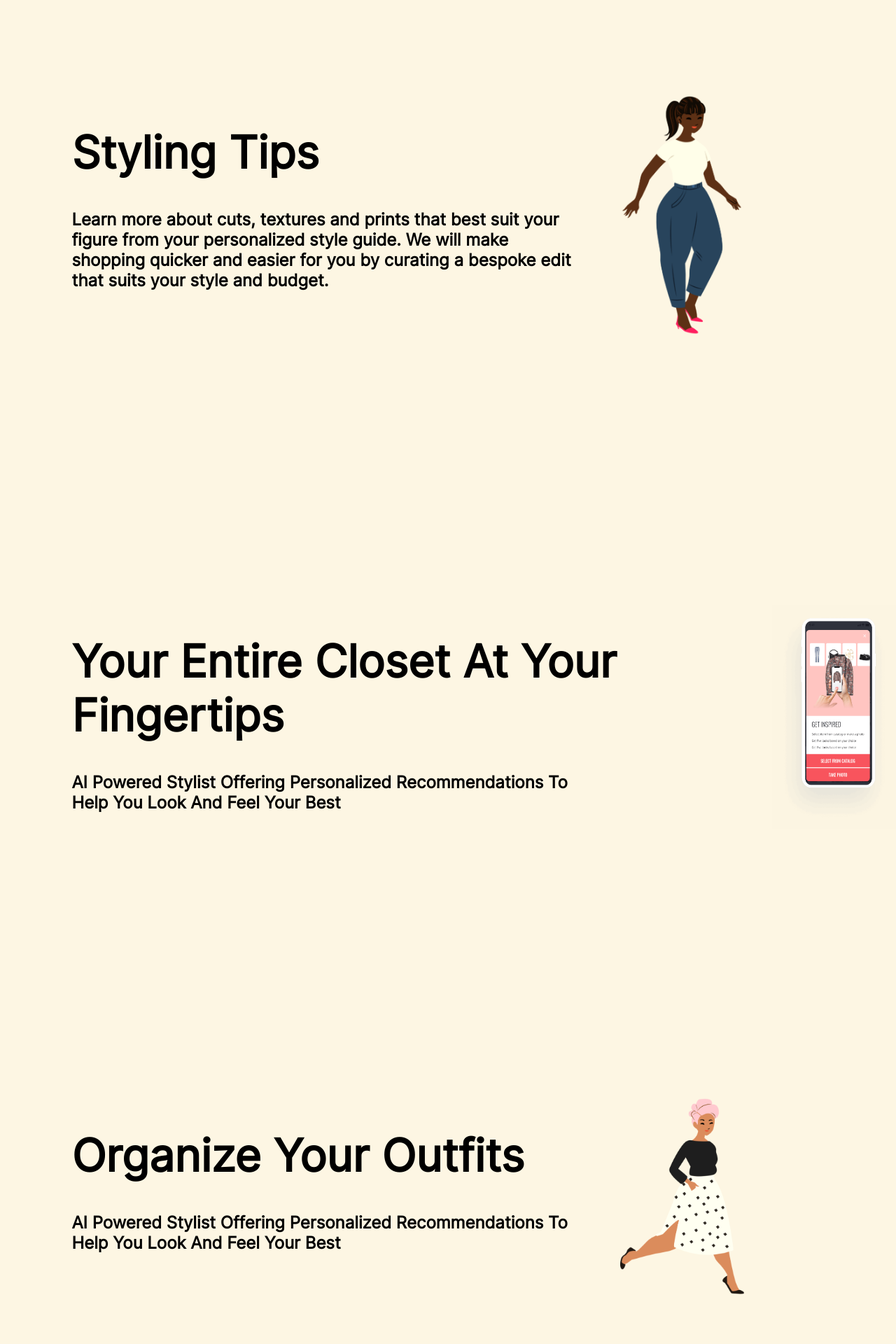
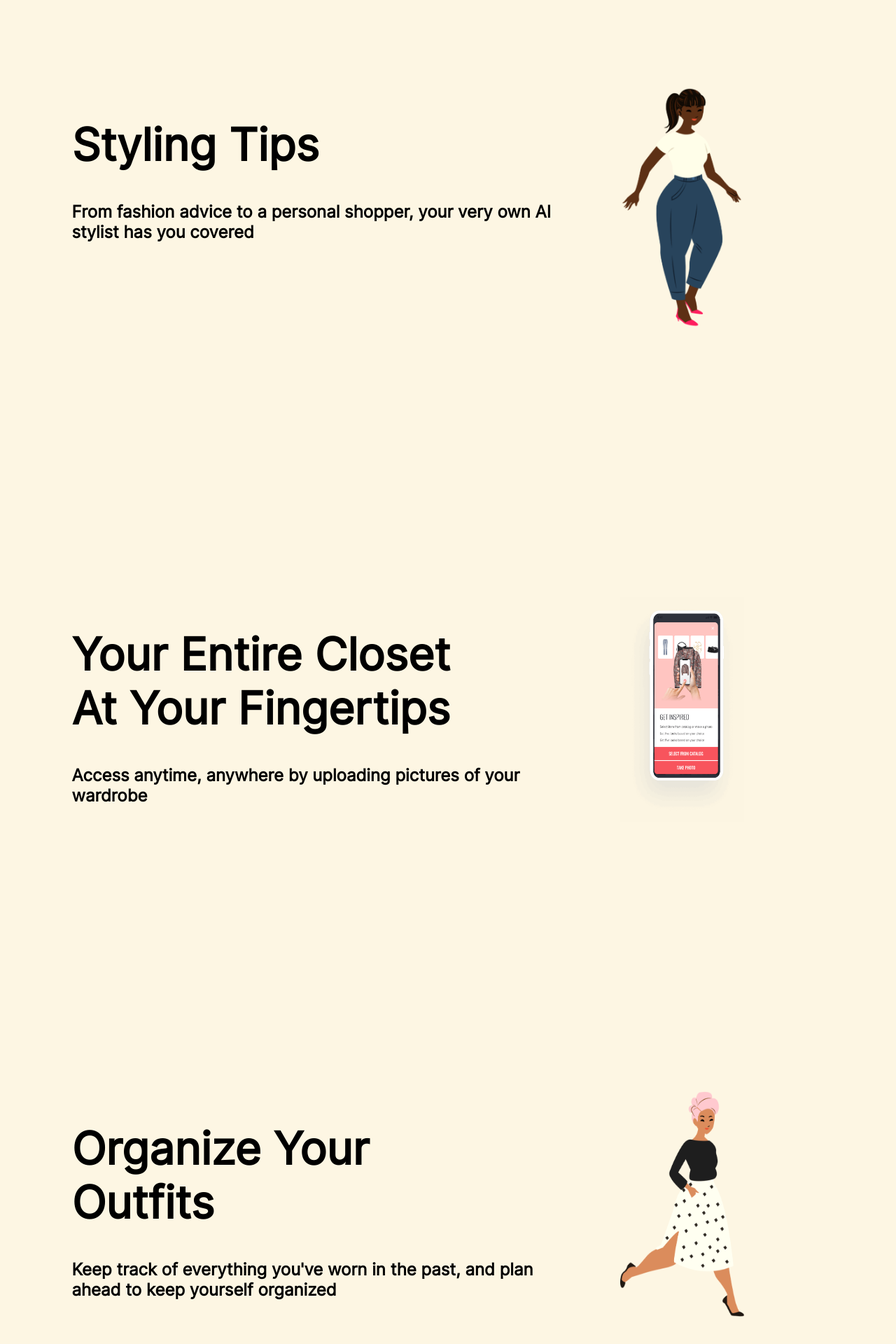
Before and after one commit to felixliang50779/Couture-Lab, a React (Create React App) app in the folder couture-lab-ui/: page /Home in a window 1280 px wide. Shown: the part 668-2588 px from the top of the page at 70% size. Built offline with nearby package versions, Linux system fonts and the light colour scheme.

Commit message:
Updated descriptions on landing page and changed max line width

```diff
--- a/couture-lab-ui/src/Pages/Home.js
+++ b/couture-lab-ui/src/Pages/Home.js
@@ -32,10 +32,8 @@ export default function Home() {
                         Styling Tips
                     </h1>
                     <h3 className={styles['section-desc']}>
-                        Learn more about cuts, textures and prints that best suit your
-                        figure from your personalized style guide. We will make shopping
-                        quicker and easier for you by curating a bespoke edit that suits
-                        your style and budget.
+                        From fashion advice to a personal shopper,
+                        your very own AI stylist has you covered
                     </h3>
 
                 </div>
@@ -49,8 +47,8 @@ export default function Home() {
                 <div className={styles['section-text']}>
                     <h1 className={styles['section-title']}>Your Entire Closet At Your Fingertips</h1>
                     <h3 className={styles['section-desc']}>
-                        AI Powered Stylist Offering Personalized
-                        Recommendations To Help You Look And Feel Your Best
+                        Access anytime, anywhere by uploading pictures of your
+                        wardrobe
                     </h3>
                 </div>
                 <img
@@ -63,8 +61,8 @@ export default function Home() {
                 <div className={styles['section-text']}>
                     <h1 className={styles['section-title']}>Organize Your Outfits</h1>
                     <h3 className={styles['section-desc']}>
-                        AI Powered Stylist Offering Personalized
-                        Recommendations To Help You Look And Feel Your Best
+                        Keep track of everything you've worn in the past, and plan
+                        ahead to keep yourself organized
                     </h3>
                 </div>
                 <img
--- a/couture-lab-ui/src/Pages/Home.module.css
+++ b/couture-lab-ui/src/Pages/Home.module.css
@@ -23,7 +23,7 @@
 
 .section-title {
     font-size: 4em;
-    max-width: 20em;
+    max-width: 9em;
 }
 
 .section-desc {
```
